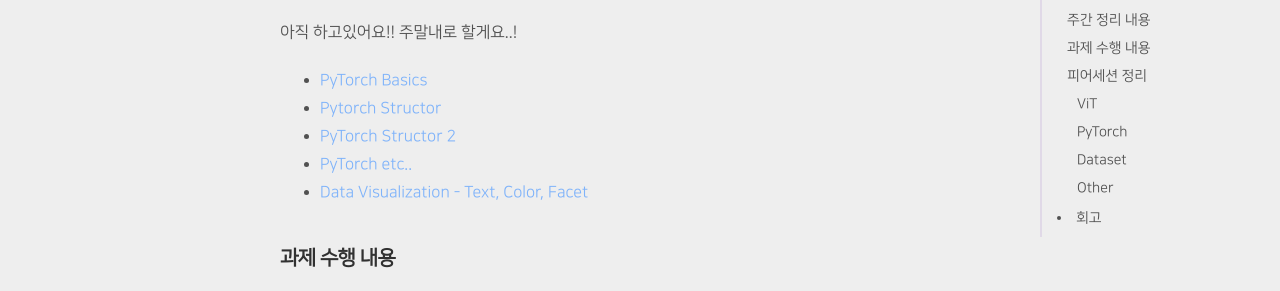
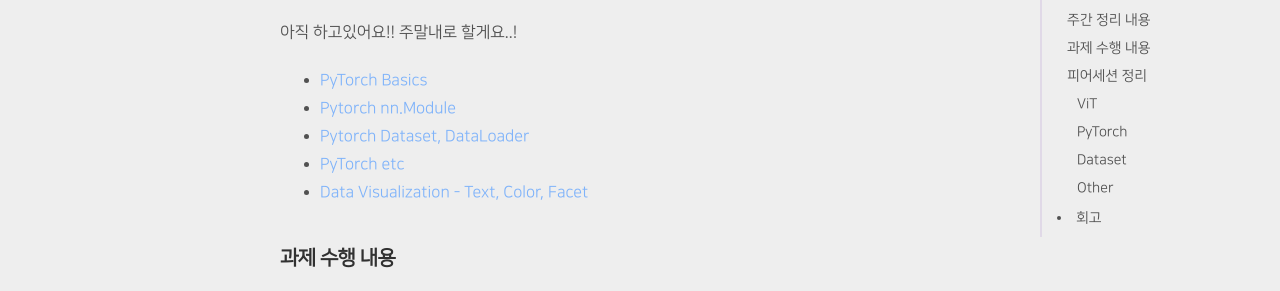
Before and after one commit to ukcastle/ukcastle.github.io, a Jekyll site: the page built from _posts/Boostcamp/2021-08-20-w3.md, in a window 1280 px wide and 900 px high. Shown: the part 291-582 px from the top of the window. Built offline with Jekyll 4.4.1, drawn with Linux system fonts in a browser that asks for light colours; nearby versions of some CDN libraries; a script that is not in the unit is left out; comment, search, counter and statistics services are not loaded.

Commit message:
docs: w3 post end

```diff
--- a/_posts/Boostcamp/2021-08-20-w3.md
+++ b/_posts/Boostcamp/2021-08-20-w3.md
@@ -9,9 +9,9 @@ tag: [Deep Learning]
 
 아직 하고있어요!! 주말내로 할게요..!
 - [PyTorch Basics](https://ukcastle.github.io/bc/2021/08/17/w3d2/)
-- [Pytorch Structor](https://ukcastle.github.io/bc/2021/08/18/w3d3/)
-- [PyTorch Structor 2](https://ukcastle.github.io/bc/2021/08/19/w3d4/)
-- [PyTorch etc..](https://ukcastle.github.io/bc/2021/08/20/w3d5/)
+- [Pytorch nn.Module](https://ukcastle.github.io/bc/2021/08/18/w3d3/)
+- [Pytorch Dataset, DataLoader](https://ukcastle.github.io/bc/2021/08/19/w3d4/)
+- [PyTorch etc](https://ukcastle.github.io/bc/2021/08/20/w3d5/)
 - [Data Visualization - Text, Color, Facet](https://ukcastle.github.io/bc/2021/08/20/w3d5_2/)
 
 ## 과제 수행 내용
```
